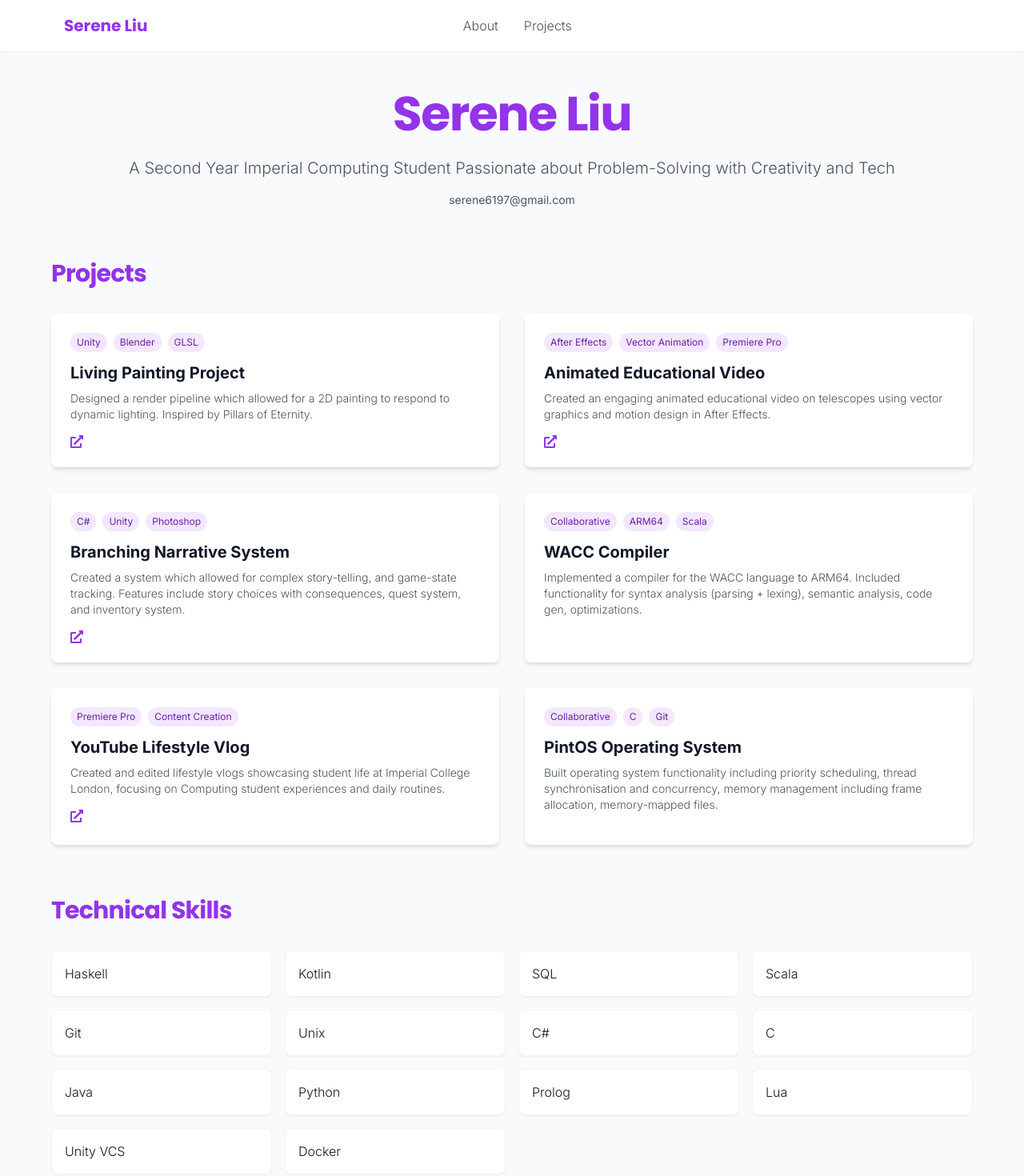
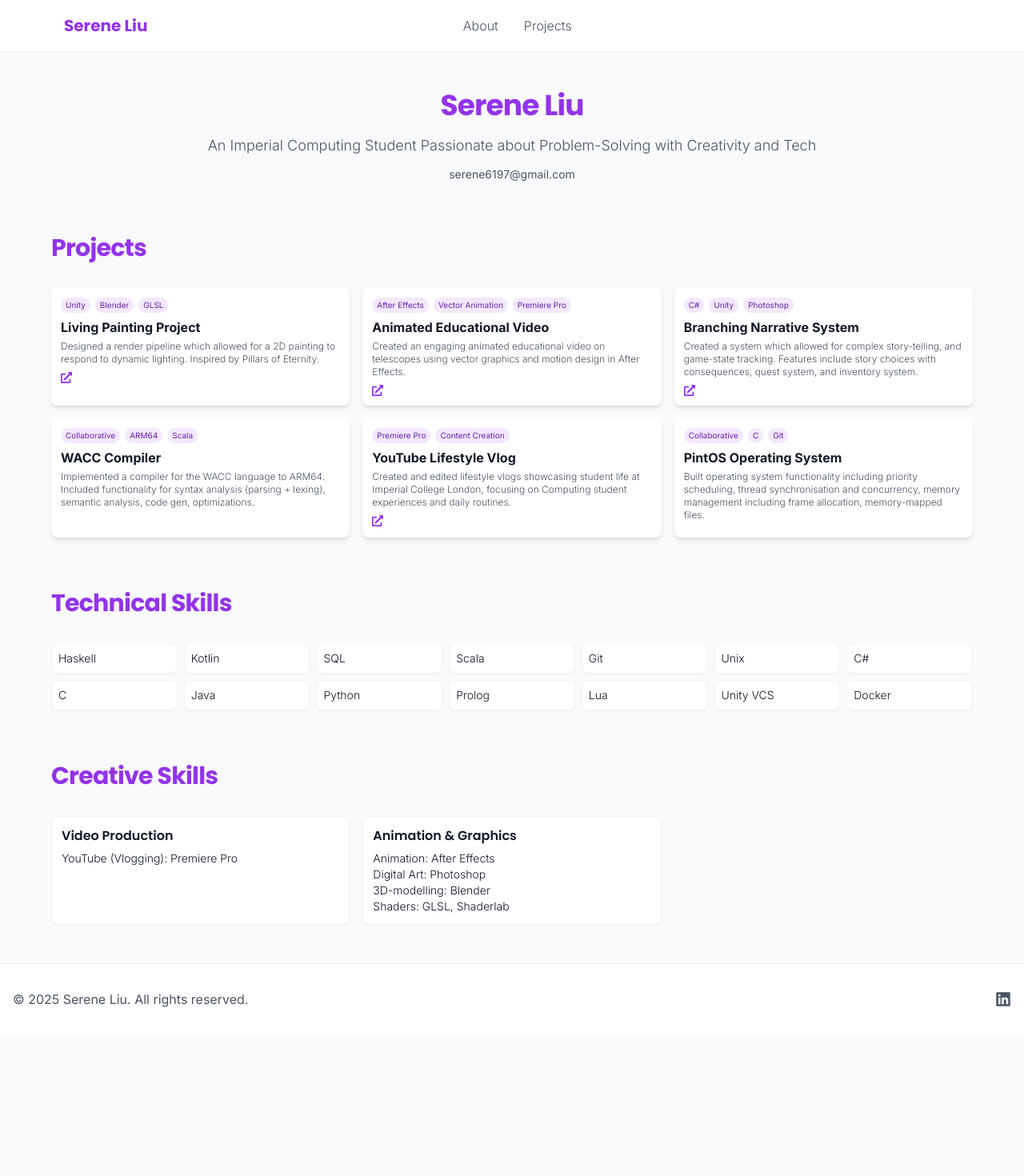
Before and after one commit to sere-nity/personal-website, a Next.js app: page / in a window 1280 px wide. Shown: the top 1470 px of the page at 80% size. After the commit the page ends 1293 px from the top, so only its background shows below. Built offline with nearby package versions, Linux system fonts and the light colour scheme.

Commit message:
feat: refactor home page

```diff
--- a/app/page.tsx
+++ b/app/page.tsx
@@ -14,7 +14,7 @@ export default async function Home() {
 
         <section className="mb-16">
           <h2 className="font-poppins text-3xl font-bold mb-8 text-purple-600 tracking-tight">Projects</h2>
-          <div className="grid grid-cols-1 md:grid-cols-2 lg:grid-cols-2 gap-8">
+          <div className="grid grid-cols-1 md:grid-cols-2 lg:grid-cols-3 gap-4">
             {projects.map((project) => (
               <ProjectCard key={project.slug} project={project} />
             ))}
@@ -23,9 +23,9 @@ export default async function Home() {
 
         <section className="mb-16">
           <h2 className="font-poppins text-3xl font-bold mb-8 text-purple-600 tracking-tight">Technical Skills</h2>
-          <div className="grid grid-cols-2 md:grid-cols-4 gap-4">
+          <div className="grid grid-cols-3 md:grid-cols-5 lg:grid-cols-7 gap-2">
             {['Haskell', 'Kotlin', 'SQL', 'Scala', 'Git', 'Unix', 'C#', 'C', 'Java', 'Python', 'Prolog', 'Lua', 'Unity VCS', 'Docker'].map((skill) => (
-              <div key={skill} className="bg-white p-4 rounded-lg shadow-sm border border-gray-100 hover:border-purple-200 transition-colors font-light">
+              <div key={skill} className="bg-white p-2 rounded-lg shadow-sm border border-gray-100 hover:border-purple-200 transition-colors font-light text-sm">
                 {skill}
               </div>
             ))}
@@ -34,17 +34,17 @@ export default async function Home() {
 
         <section>
           <h2 className="font-poppins text-3xl font-bold mb-8 text-purple-600 tracking-tight">Creative Skills</h2>
-          <div className="grid grid-cols-1 md:grid-cols-2 gap-4">
-            <div className="bg-white p-4 rounded-lg shadow-sm border border-gray-100 hover:border-purple-200 transition-colors">
-              <h3 className="font-poppins font-semibold mb-2">Video Production</h3>
-              <p className="font-light">YouTube (Vlogging): Premiere Pro</p>
+          <div className="grid grid-cols-1 md:grid-cols-2 lg:grid-cols-3 gap-4">
+            <div className="bg-white p-3 rounded-lg shadow-sm border border-gray-100 hover:border-purple-200 transition-colors">
+              <h3 className="font-poppins font-semibold mb-1.5 text-base">Video Production</h3>
+              <p className="font-light text-sm">YouTube (Vlogging): Premiere Pro</p>
             </div>
-            <div className="bg-white p-4 rounded-lg shadow-sm border border-gray-100 hover:border-purple-200 transition-colors">
-              <h3 className="font-poppins font-semibold mb-2">Animation & Graphics</h3>
-              <p className="font-light">Animation: After Effects</p>
-              <p className="font-light">Digital Art: Photoshop</p>
-              <p className="font-light">3D-modelling: Blender</p>
-              <p className="font-light">Shaders: GLSL, Shaderlab</p>
+            <div className="bg-white p-3 rounded-lg shadow-sm border border-gray-100 hover:border-purple-200 transition-colors">
+              <h3 className="font-poppins font-semibold mb-1.5 text-base">Animation & Graphics</h3>
+              <p className="font-light text-sm">Animation: After Effects</p>
+              <p className="font-light text-sm">Digital Art: Photoshop</p>
+              <p className="font-light text-sm">3D-modelling: Blender</p>
+              <p className="font-light text-sm">Shaders: GLSL, Shaderlab</p>
             </div>
           </div>
         </section>
--- a/components/home/Introduction.tsx
+++ b/components/home/Introduction.tsx
@@ -8,13 +8,13 @@ export default function Introduction() {
       initial={{ opacity: 0, y: 20 }}
       animate={{ opacity: 1, y: 0 }}
       transition={{ duration: 0.5 }}
-      className="text-center mb-12"
+      className="text-center mb-8"
     >
-      <h1 className="font-poppins text-4xl md:text-6xl font-bold mb-6 text-purple-600 tracking-tight">
+      <h1 className="font-poppins text-3xl md:text-4xl font-bold mb-4 text-purple-600 tracking-tight">
         Serene Liu
       </h1>
-      <p className="text-xl text-gray-600 mb-4 font-light">
-        A Second Year Imperial Computing Student Passionate about Problem-Solving with Creativity and Tech
+      <p className="text-lg text-gray-600 mb-3 font-light">
+        An Imperial Computing Student Passionate about Problem-Solving with Creativity and Tech
       </p>
       <div className="flex justify-center gap-4 text-sm">
         <a
--- a/components/projects/ProjectCard.tsx
+++ b/components/projects/ProjectCard.tsx
@@ -12,29 +12,29 @@ export default function ProjectCard({ project }: ProjectCardProps) {
 
   return (
     <div className="bg-white rounded-lg overflow-hidden shadow-md hover:shadow-lg transition-shadow">
-      <div className="p-6">
-        <div className="flex flex-wrap gap-2 mb-3">
+      <div className="p-3">
+        <div className="flex flex-wrap gap-1.5 mb-1.5">
           {tags.slice(0, 3).map(tag => (
             <span
               key={tag}
-              className="text-xs px-2 py-1 bg-purple-100 text-purple-800 rounded-full"
+              className="text-[10px] px-1.5 py-0.5 bg-purple-100 text-purple-800 rounded-full"
             >
               {tag}
             </span>
           ))}
         </div>
 
-        <h3 className="text-xl font-bold mb-2">
+        <h3 className="text-base font-bold mb-1">
           <Link href={`/projects/${slug}`} className="hover:text-purple-600 transition-colors">
             {title}
           </Link>
         </h3>
 
-        <p className="text-gray-600 text-sm font-light mb-4">
+        <p className="text-gray-600 text-xs font-light mb-2">
           {description}
         </p>
 
-        <div className="flex gap-2">
+        <div className="flex gap-1.5">
           {demoUrl && (
             <Link
               href={demoUrl}
@@ -42,7 +42,7 @@ export default function ProjectCard({ project }: ProjectCardProps) {
               rel="noopener noreferrer"
               className="text-purple-600 hover:text-purple-700 transition-colors"
             >
-              <FaExternalLinkAlt size={16} />
+              <FaExternalLinkAlt size={14} />
             </Link>
           )}
 
@@ -53,7 +53,7 @@ export default function ProjectCard({ project }: ProjectCardProps) {
               rel="noopener noreferrer"
               className="text-purple-600 hover:text-purple-700 transition-colors"
             >
-              <FaGithub size={16} />
+              <FaGithub size={14} />
             </Link>
           )}
         </div>
```
